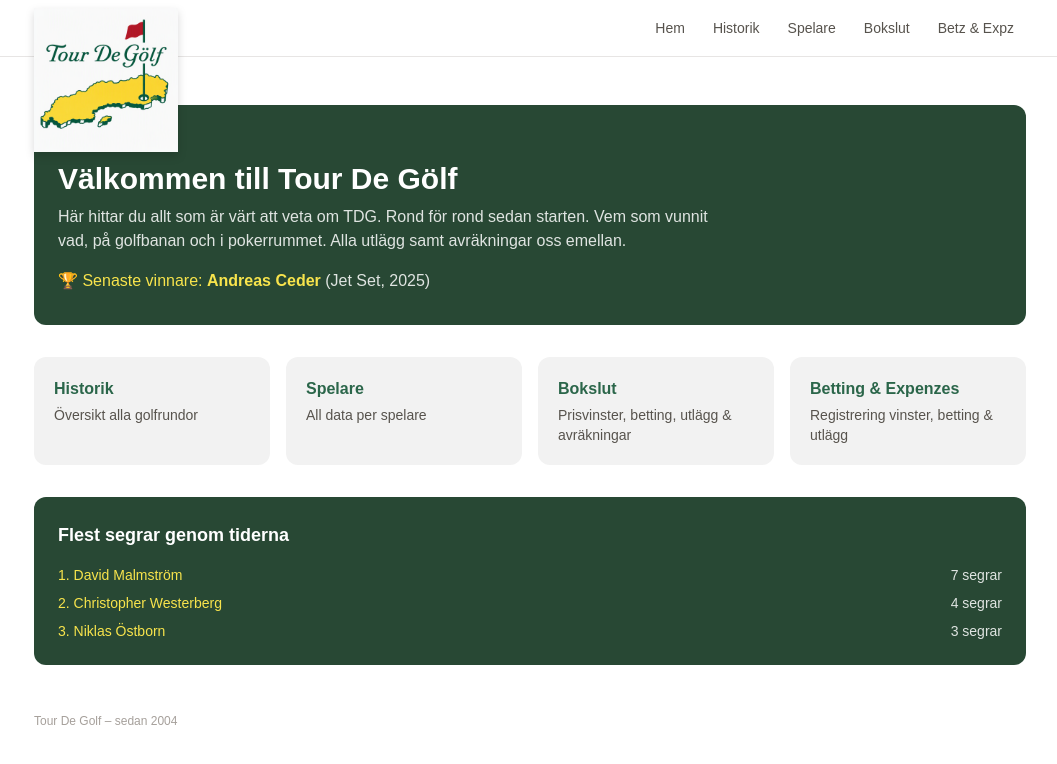
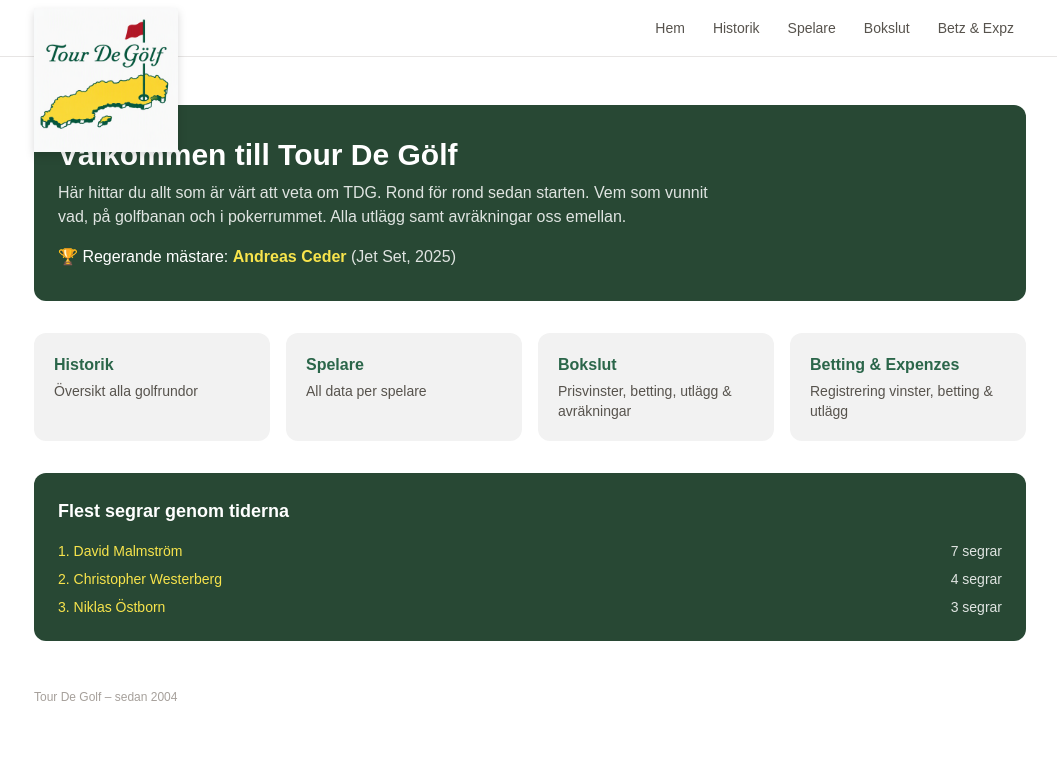
Before and after one commit to Dejan7704/tdg-app, a Next.js app: page / in a window 1280 px wide. Shown: the top 764 px of the page, without its empty margins (110-1167 px from the left). Built offline with nearby package versions, Linux system fonts and the light colour scheme.

Commit message:
Hem: ta bort TDG-radhuvud, byt Senaste vinnare -> Regerande mästare i vitt

```diff
--- a/src/app/page.tsx
+++ b/src/app/page.tsx
@@ -14,10 +14,7 @@ export default function Home() {
           önskat av David, se layout.tsx. Bara så mycket att det är det
           rundade hörnet som täcks, inte rubriktexten. */}
       <section className="-mt-16 rounded-xl bg-tdg-green-dark px-6 py-8 text-white">
-        <p className="text-sm font-medium uppercase tracking-wide text-tdg-yellow">
-          TDG {latest.roman} · {latest.year}
-        </p>
-        <h1 className="mt-1 text-3xl font-bold">Välkommen till Tour De Gölf</h1>
+        <h1 className="text-3xl font-bold">Välkommen till Tour De Gölf</h1>
         <p className="mt-2 max-w-2xl text-white/85">
           Här hittar du allt som är värt att veta om TDG. Rond för rond sedan starten.
           Vem som vunnit vad, på golfbanan och i pokerrummet. Alla utlägg samt
@@ -25,7 +22,7 @@ export default function Home() {
         </p>
         {winner && (
           <p className="mt-4 text-white/85">
-            <span className="font-medium text-tdg-yellow">🏆 Senaste vinnare:</span>{" "}
+            <span className="font-medium text-white">🏆 Regerande mästare:</span>{" "}
             {winnerPlayer ? (
               <Link
                 href={`/spelare/${winnerPlayer.id}`}
```
